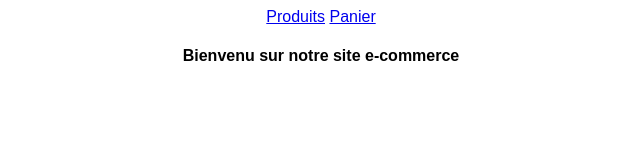
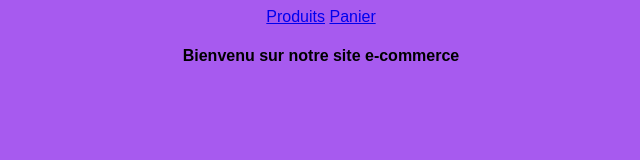
Before and after one commit to Dev-mind9/E-commerce_Test1, a plain HTML site: page E-commerce/Font/index.html in a window 1280 px wide. Shown: the whole page, without its empty margins (319-959 px from the left). Drawn offline with Linux system fonts and the light colour scheme.

Commit message:
message de test

```diff
--- a/E-commerce/Font/Style/style.css
+++ b/E-commerce/Font/Style/style.css
@@ -1,4 +1,5 @@
 body{
     font-family: Arial, Helvetica, sans-serif;
     text-align: center;
+    background-color: rgb(167, 90, 239);
 }
```
Also changed, not shown: E-commerce/Font/index.html (+2 -0 lines).
